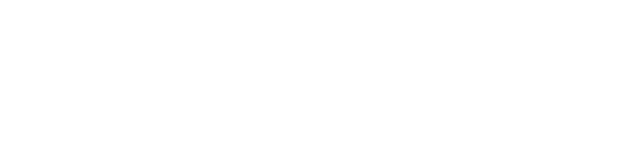
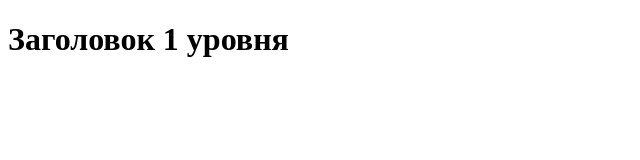
Before and after one commit to Texnomag/cool.github.io, a plain HTML site: page index.html in a window 1280 px wide. Shown: the whole page, without its empty margins (0-640 px from the left). Drawn offline with Linux system fonts and the light colour scheme.

Commit message:
Добавлен заголовок

```diff
--- a/index.html
+++ b/index.html
@@ -5,6 +5,6 @@
     <title>Главная страница сайта</title>
 </head>
 <body>
-
+<h1>Заголовок 1 уровня</h1>
 </body>
 </html>
```
